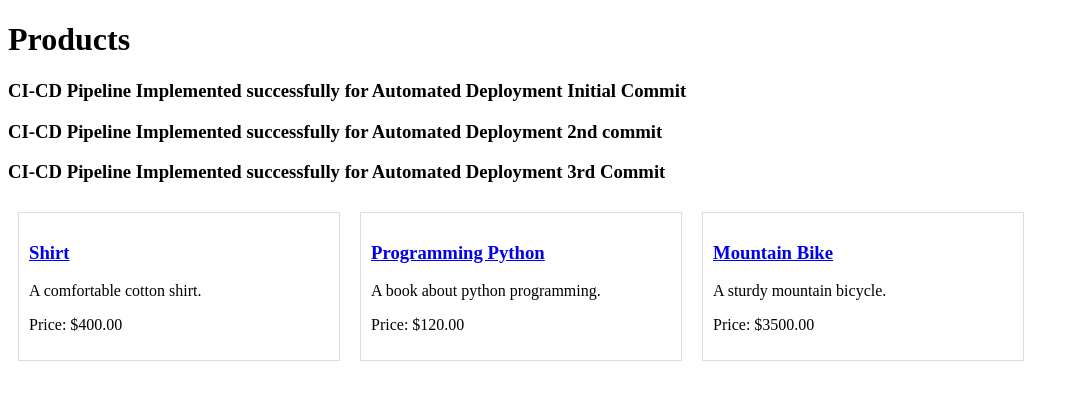
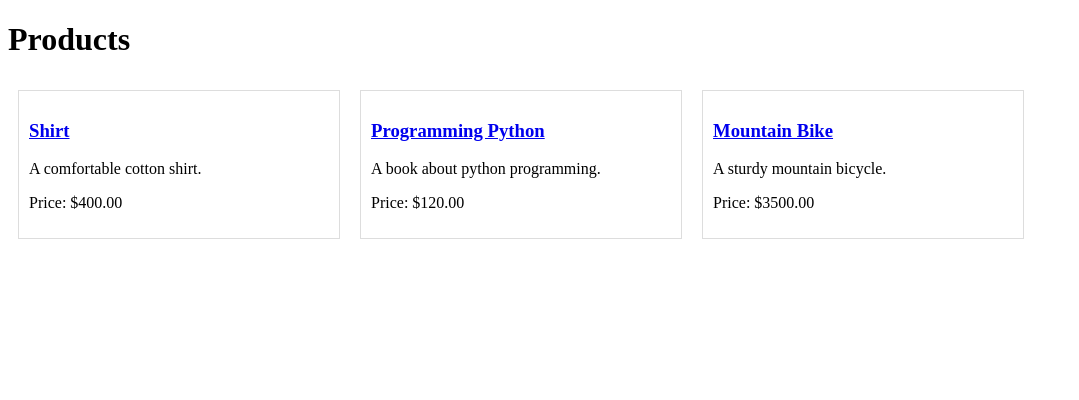
Before and after one commit to Aashish9311/CI-CD-Pipeline-For-Automated-Deployment, a Django app: page / in a window 1280 px wide. Shown: the top 400 px of the page, without its empty margins (0-1079 px from the left). Run offline with Django 5.2, Linux system fonts and the light colour scheme; data comes from the database, SQL or seed files in the repository.

Commit message:
Update product_list.html

```diff
--- a/shop/templates/shop/product_list.html
+++ b/shop/templates/shop/product_list.html
@@ -5,9 +5,7 @@
 </head>
 <body>
     <h1>Products</h1>
-    <h3>CI-CD Pipeline Implemented  successfully for Automated Deployment Initial Commit </h3>
-    <h3>CI-CD Pipeline Implemented  successfully for Automated Deployment 2nd commit </h3>
-        <h3>CI-CD Pipeline Implemented  successfully for Automated Deployment 3rd Commit </h3>
+
 
 
 
```
